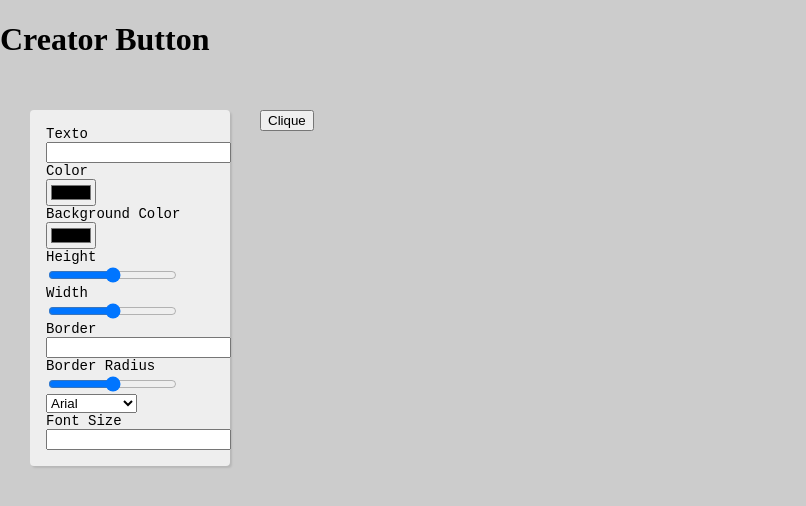
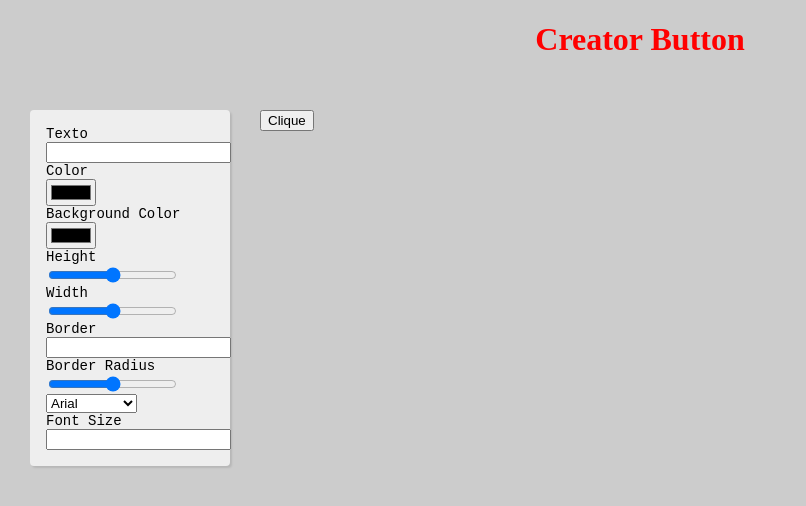
Before and after one commit to ValmyrTavares/Buttton-Creator.io, a plain HTML site: page index.html in a window 1280 px wide. Shown: the whole page, without its empty margins (0-806 px from the left). Drawn offline with Linux system fonts and the light colour scheme.

Commit message:
css corrigido

```diff
--- a/style.css
+++ b/style.css
@@ -37,6 +37,7 @@ input{
     margin-bottom: .5rem ;
 }
  h1{
-    text-aling:center;
-     color:re;
+
+    text-align:center;
+     color:red;
 }
```
